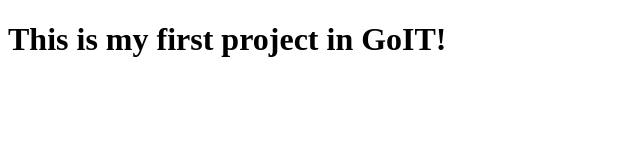
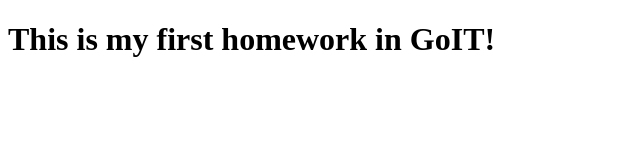
Before and after one commit to RSIAPNO78/git-demo-fson4, a plain HTML site: page index.html in a window 1280 px wide. Shown: the whole page, without its empty margins (0-640 px from the left). Drawn offline with Linux system fonts and the light colour scheme.

Commit message:
Update index.html

```diff
--- a/index.html
+++ b/index.html
@@ -7,6 +7,6 @@
 
 </head>
 <body>
-   <h1>This is my first project in GoIT!</h1>
+   <h1>This is my first homework in GoIT!</h1>
 </body>
 </html>
```
